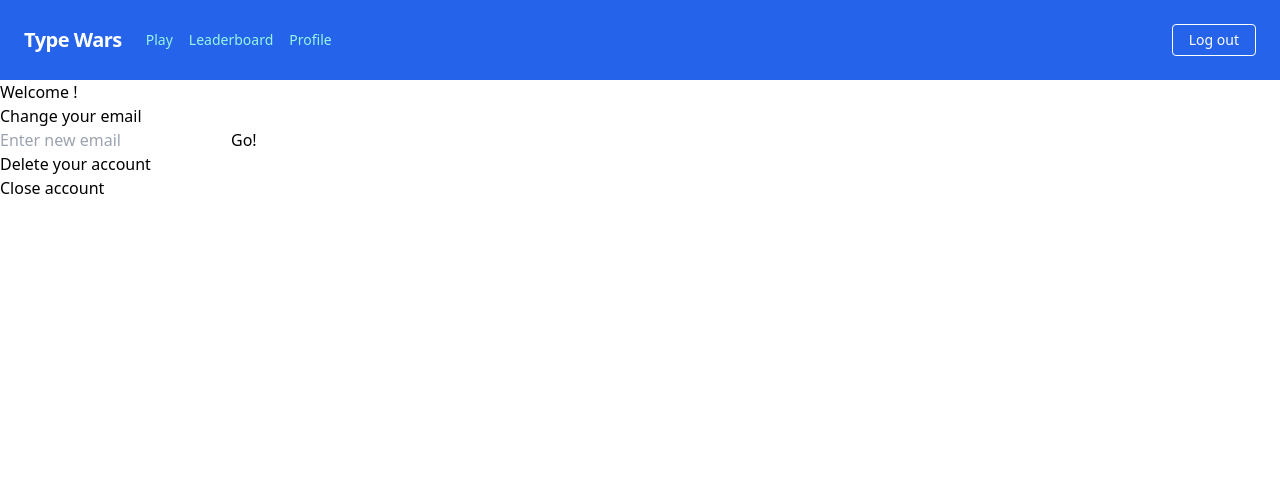
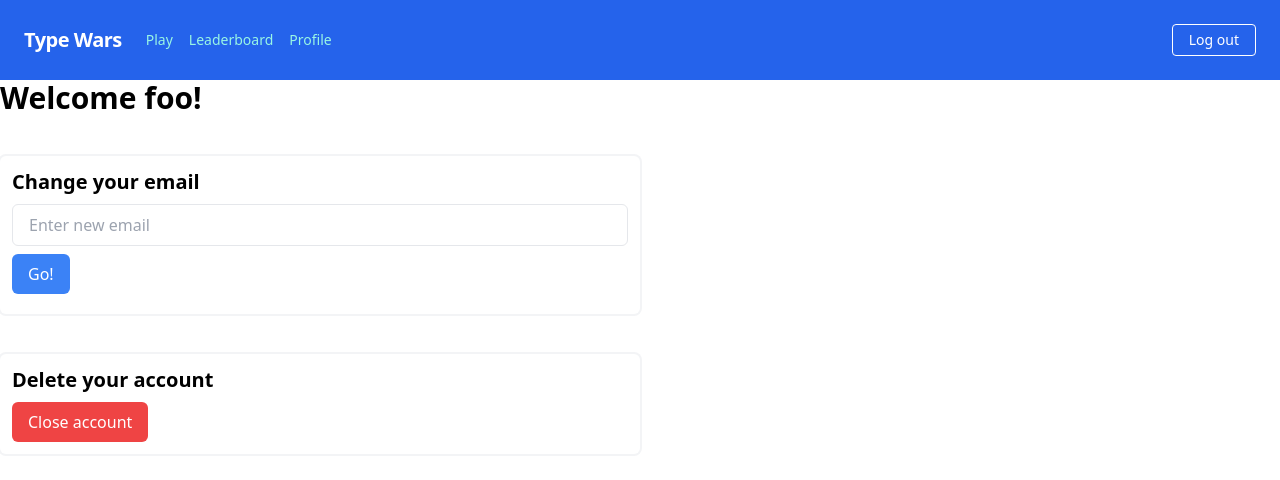
Before and after one commit to jacokyle01/type-wars, a React (Vite) app in the folder frontend/: page / in a window 1280 px wide. Both pictures are taken after a click on the element "Profile". Shown: the top 480 px of the page. Built offline with nearby package versions, Linux system fonts and the light colour scheme.

Commit message:
style profile page

```diff
--- a/frontend/src/App.tsx
+++ b/frontend/src/App.tsx
@@ -9,7 +9,7 @@ import { Navbar } from './components/Navbar';
 
 const App = () => {
   const [view, setView] = useState<View>('play');
-  const [user, setUser] = useState<User>({ name: '', id: 0 });
+  const [user, setUser] = useState<User>({ name: 'foo', id: 0 });
 
   const renderView = () => {
     switch (view) {
--- a/frontend/src/components/Profile.tsx
+++ b/frontend/src/components/Profile.tsx
@@ -26,25 +26,40 @@ export const Profile: React.FC<ProfileProps> = ({ user, setView }) => {
   };
 
   const handleDeleteAccount = () => {
-    deleteAccount({id: user.id})
-    .then((data) => {
+    deleteAccount({ id: user.id }).then((data) => {
       console.log(data);
       setView('register');
-    })
+    });
   };
 
   return (
     <>
-      <h1>Welcome {user.name}!</h1>
-      <div id="email-wrap">
-        <h2>Change your email</h2>
-        <input value={emailInput} onChange={handleChange} type="text" placeholder="Enter new email" />
-        <button onClick={() => handleChangeEmail()}>Go!</button>
-        <h3>{apiResult}</h3>
+      <h1 className="text-3xl font-bold mb-4">Welcome {user.name}!</h1>
+      <div id="email-wrap" className="w-1/2 rounded-md ring-2 ring-gray-100 p-3 my-10">
+        <h2 className="text-xl font-semibold mb-2">Change your email</h2>
+        <input
+          value={emailInput}
+          onChange={handleChange}
+          type="text"
+          placeholder="Enter new email"
+          className="w-full px-4 py-2 mb-2 border rounded-md focus:outline-none focus:border-blue-500"
+        />
+        <button
+          onClick={() => handleChangeEmail()}
+          className="px-4 py-2 text-white bg-blue-500 rounded-md hover:bg-blue-600 focus:outline-none focus:bg-blue-600"
+        >
+          Go!
+        </button>
+        <h3 className="mt-2">{apiResult}</h3>
       </div>
-      <div id="delete-wrap">
-        <h2>Delete your account</h2>
-        <button onClick={() => handleDeleteAccount()}>Close account</button>
+      <div id="delete-wrap" className="w-1/2 rounded-md ring-2 ring-gray-100 p-3 my-10">
+        <h2 className="text-xl font-semibold mb-2 ">Delete your account</h2>
+        <button
+          onClick={() => handleDeleteAccount()}
+          className="px-4 py-2 text-white bg-red-500 rounded-md hover:bg-red-600 focus:outline-none focus:bg-red-600"
+        >
+          Close account
+        </button>
       </div>
     </>
   );
```
